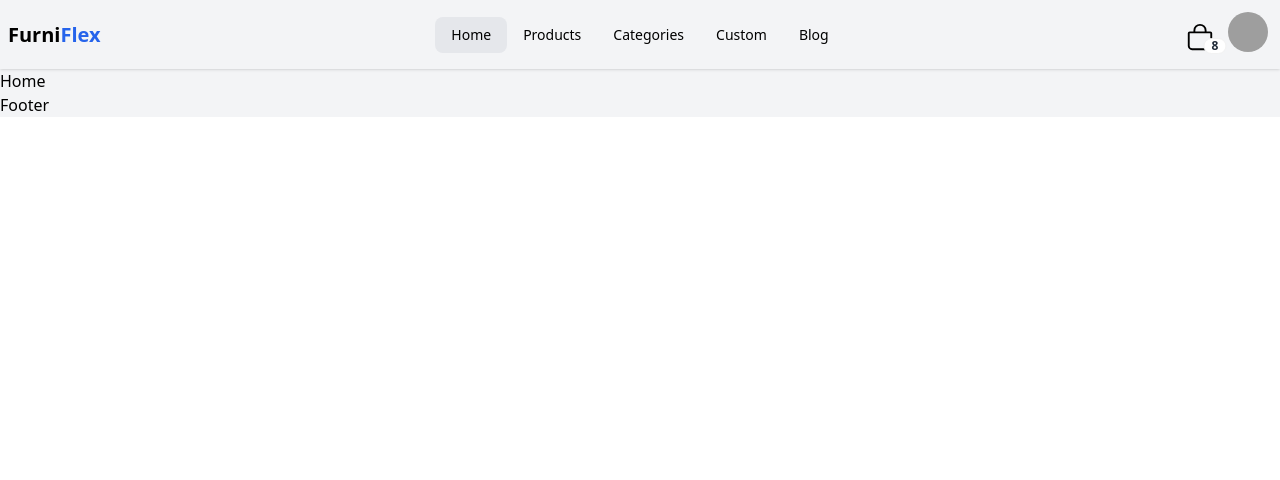
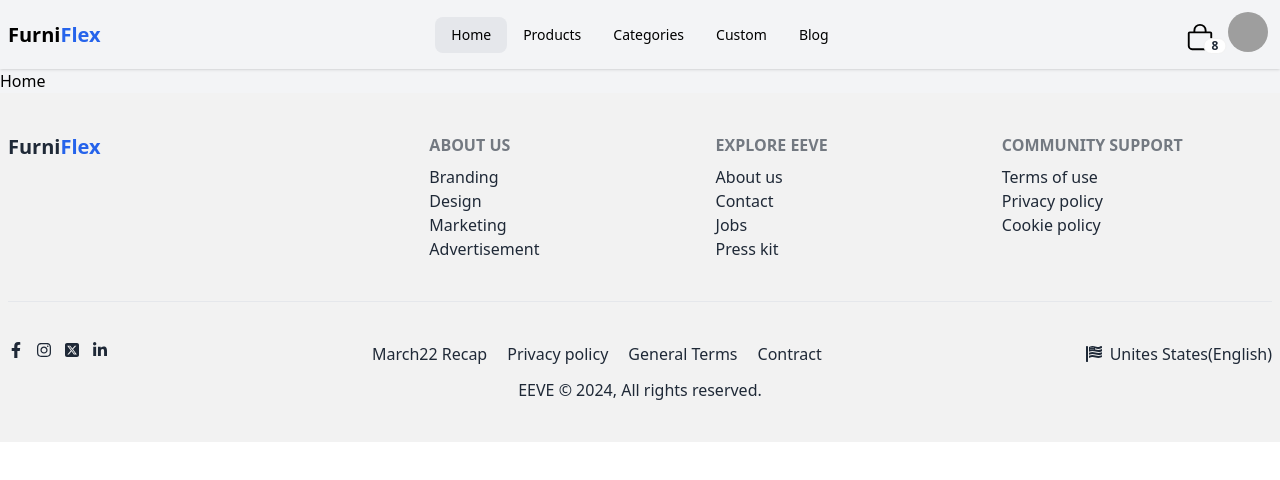
Before and after one commit to noman023/furniFlex-ecommerce, a React (Vite) app: page / in a window 1280 px wide. Shown: the top 480 px of the page. Built offline with nearby package versions, Linux system fonts and the light colour scheme; grey boxes are pictures that could not be loaded.

Commit message:
add footer

```diff
--- a/src/components/Footer.jsx
+++ b/src/components/Footer.jsx
@@ -1,3 +1,82 @@
+import {
+  FaFacebookF,
+  FaInstagram,
+  FaLinkedinIn,
+  FaFlagUsa,
+} from "react-icons/fa";
+import { FaSquareXTwitter } from "react-icons/fa6";
+
 export default function Footer() {
-  return <footer>Footer</footer>;
+  return (
+    <footer className="bg-base-200 text-base-content px-2 py-5 md:py-10">
+      <div className="flex flex-col md:flex-row gap-4 justify-between">
+        <div>
+          <p className="text-xl font-bold cursor-pointer">
+            Furni<span className="text-blue-600 ">Flex</span>
+          </p>
+        </div>
+
+        <div className="md:w-2/3 grid grid-cols-2 md:grid-cols-3 gap-4">
+          <nav className="flex flex-col">
+            <h6 className="footer-title">About Us</h6>
+            <a className="link link-hover">Branding</a>
+            <a className="link link-hover">Design</a>
+            <a className="link link-hover">Marketing</a>
+            <a className="link link-hover">Advertisement</a>
+          </nav>
+          <nav className="flex flex-col">
+            <h6 className="footer-title">Explore EEVE</h6>
+            <a className="link link-hover">About us</a>
+            <a className="link link-hover">Contact</a>
+            <a className="link link-hover">Jobs</a>
+            <a className="link link-hover">Press kit</a>
+          </nav>
+          <nav className="flex flex-col">
+            <h6 className="footer-title">Community Support</h6>
+            <a className="link link-hover">Terms of use</a>
+            <a className="link link-hover">Privacy policy</a>
+            <a className="link link-hover">Cookie policy</a>
+          </nav>
+        </div>
+      </div>
+
+      <hr className="my-10" />
+
+      <div className="flex flex-col lg:flex-row gap-4 justify-between">
+        <div className="flex gap-3">
+          <a href="https://www.facebook.com/98noman/" target="_blank">
+            <FaFacebookF />
+          </a>
+          <a href="">
+            <FaInstagram />
+          </a>
+          <a href="https://x.com/noman_1998" target="_blank">
+            <FaSquareXTwitter />
+          </a>
+          <a href="https://www.linkedin.com/in/noman23/" target="_blank">
+            <FaLinkedinIn />
+          </a>
+        </div>
+
+        <div className="flex gap-5">
+          <a className="link link-hover">March22 Recap</a>
+          <a className="link link-hover">Privacy policy</a>
+          <a className="link link-hover">General Terms</a>
+          <a className="link link-hover">Contract</a>
+        </div>
+
+        <div>
+          <p className="flex gap-2 items-center">
+            <FaFlagUsa /> Unites States(English)
+          </p>
+        </div>
+      </div>
+
+      <div>
+        <p className="text-center mt-3">
+          EEVE &copy; 2024, All rights reserved.
+        </p>
+      </div>
+    </footer>
+  );
 }
```
